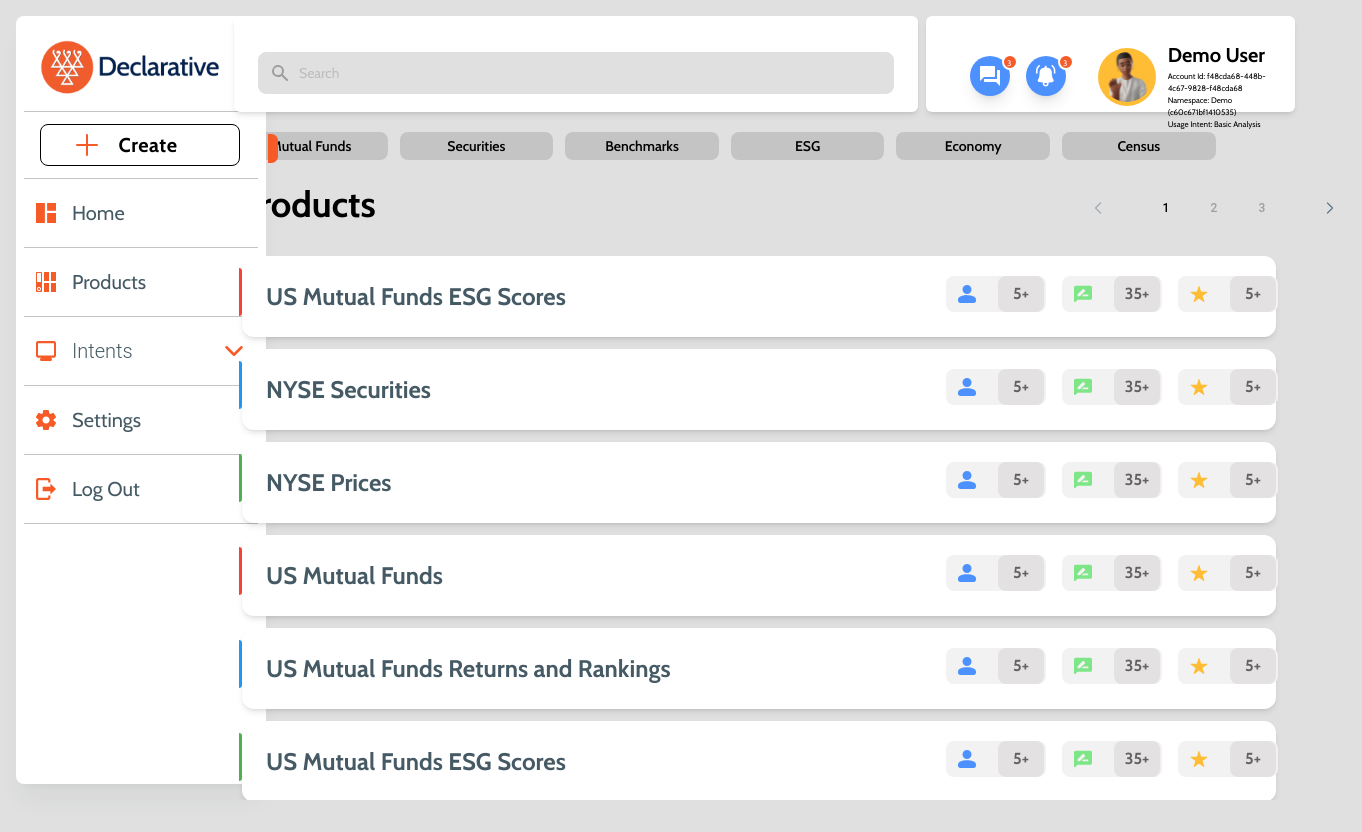
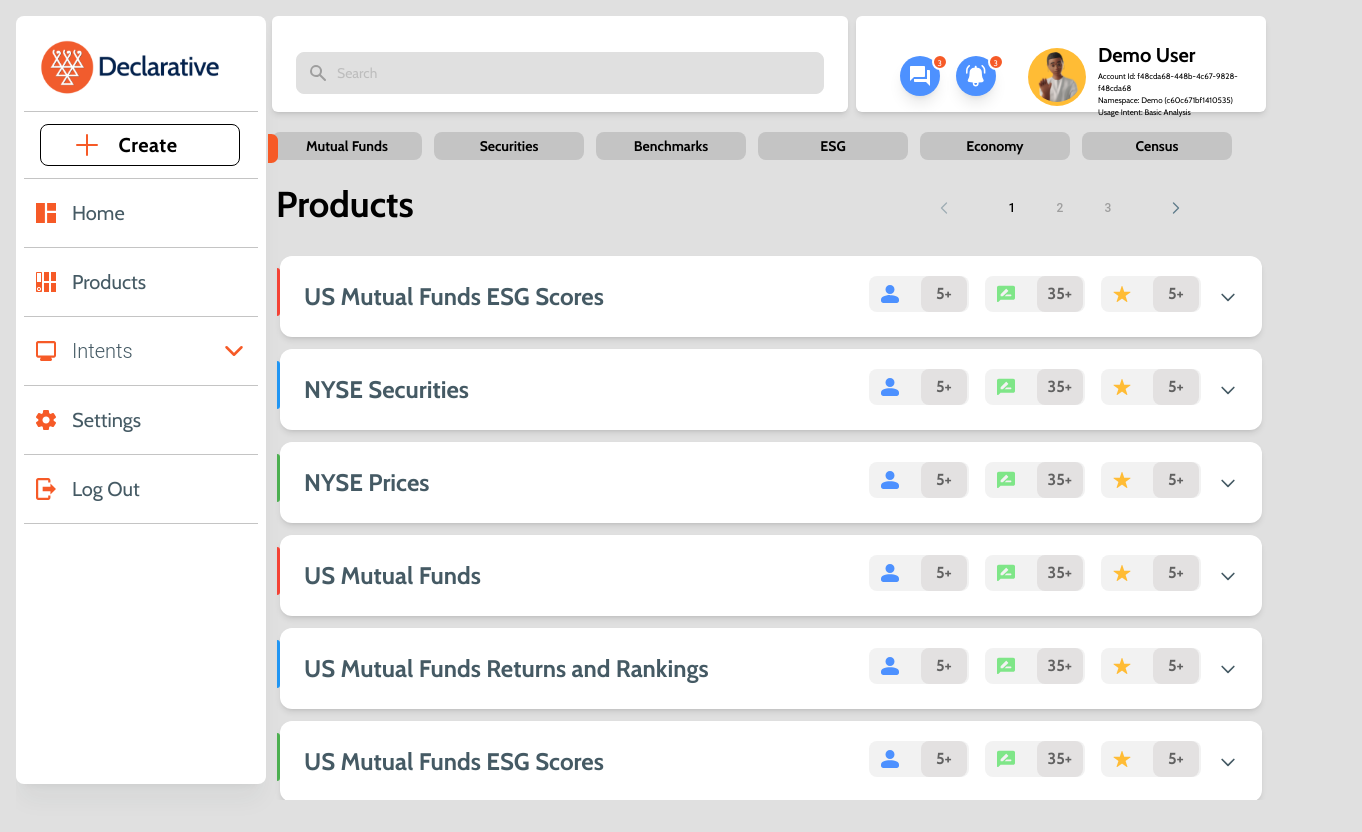
Before and after one commit to Umang1302/declarative, a Next.js app: page / in a window 1280 px wide. Shown: the whole page, 1362 px wide, since content can reach past the window. Built offline with nearby package versions, Linux system fonts and the light colour scheme.

Commit message:
lapout set for mac

```diff
--- a/src/app/layout.tsx
+++ b/src/app/layout.tsx
@@ -20,8 +20,8 @@ export default function RootLayout({
       <body
         className={cabin.className + " bg-gray-300" + " p-4 overflow-y-hidden"}
       >
-        <div className="flex">
-          <div className="flex h-[calc(96vh)] w-full max-w-[20rem]">
+        <div className="flex w-[100vw] h-[100vh] overflow-x-hidden overflow-y-hidden">
+          <div className="flex h-[96vh] w-full max-w-[10vw]">
             <Image
               className="absolute z-10 top-[134px] left-[268px]"
               src="/highlight.svg"
@@ -31,11 +31,11 @@ export default function RootLayout({
             />
             <Sidebar />
           </div>
-          <div className="w-[85%] h-[100vh] ml-[-2rem] ">
-            <div className="flex w-full h-[12vh] mb-3">
+          <div className="w-[85vw] h-[100vh]">
+            <div className="flex w-[90vw] h-[12vh] mb-3 ml-[10vw]">
               <Navsearchbar />
             </div>
-            <div className="h-[83vh] pr-3 w-full">{children}</div>
+            <div className="h-[83vh] ml-[10vw]">{children}</div>
           </div>
         </div>
       </body>
--- a/src/app/page.tsx
+++ b/src/app/page.tsx
@@ -54,7 +54,7 @@ export default function Dashboard() {
       <div className={`mt-5 ${cabin.className}`}>
         <LabelSection />
         <Hero />
-        <div className="-mt-[5vh] flex ml-[65vw]">
+        <div className="-mt-[5vh] flex ml-[50vw]">
           {/* <button className="bg-transparent shadow-none bg-white rounded-xl text-black flex py-3 px-12 h-[50px] w-[250px] hover:shadow-none">
             <div className="flex mt-[-5px]">
               <PlusIcon className="h-8 w-8 text-[#4D91FF] ml-[-2rem]" />{" "}
--- a/src/components/common/NavSearchbar.tsx
+++ b/src/components/common/NavSearchbar.tsx
@@ -8,7 +8,7 @@ import NavUserArea from "./NavUserArea";
 export default function Navsearchbar() {
   return (
     <>
-      <Card className="w-[75%] rounded-md mr-2">
+      <Card className="w-[45vw] rounded-md mr-2">
         <CardBody className="mt-3">
           <label htmlFor="simple-search" className="sr-only">
             Search
--- a/src/components/common/NavUserArea.tsx
+++ b/src/components/common/NavUserArea.tsx
@@ -30,7 +30,7 @@ import {
 
 export default function NavSearchbar() {
   return (
-    <Card className="w-[40%] rounded-md px-4 py-2">
+    <Card className="w-[32vw] rounded-md px-4 py-2">
       <div className="flex my-4 mx-2">
         <div className="flex gap-x-4 ml-5 mt-4">
           <div className="relative inline-flex w-fit">
--- a/src/components/dashboard/LabelSection.tsx
+++ b/src/components/dashboard/LabelSection.tsx
@@ -54,8 +54,7 @@ export default function LabelSection() {
           <button
             key={i}
             className={`w-[12vw] rounded-lg h-[3.5vh] text-sm
-               bg-[#C4C4C4] font-[600] text-[18px]
-             ${cabin.className}`}
+               bg-[#C4C4C4] font-[800] text-[20px] ${cabin.className}`}
           >
             {element.label}
           </button>
--- a/src/components/dashboard/ShowcaseProduct.tsx
+++ b/src/components/dashboard/ShowcaseProduct.tsx
@@ -68,15 +68,11 @@ export default function ShowcaseProduct({ page }: any) {
       id: 2,
       label: "Securities",
     },
-    {
-      id: 3,
-      label: "Benchmarks",
-    },
   ];
 
   return (
     <div
-      className={`mt-3 ${cabin.className} overflow-y-auto px-2 py-1 max-h-[70vh] w-[82vw]`}
+      className={`mt-3 ${cabin.className} overflow-y-auto px-2 py-1 max-h-[70vh] w-[78vw]`}
     >
       {productList.map((element: any, index: number) => (
         <div key={index} className=" my-3">
@@ -122,7 +118,7 @@ export default function ShowcaseProduct({ page }: any) {
                   <div className="w-[73vw] mt-2 bg-gray-300 h-[1px]" />
                 )}
 
-                <div className="flex absolute gap-x-4 top-5 left-[55vw]">
+                <div className="flex absolute gap-x-4 top-5 left-[46vw]">
                   <div className="w-[100px] h-[36px] px-2 rounded-lg bg-[#F2F2F2] flex justify-between">
                     <Image
                       alt=""
@@ -197,7 +193,7 @@ export default function ShowcaseProduct({ page }: any) {
                   <div className={`${cabin.className} px-5`}>
                     <div className="flex w-full">
                       <div className="w-full">
-                        <p className="w-[98%] mr-3 text-[18px] text-black font-[400]">
+                        <p className="w-[40vw] mr-3 text-[18px] text-black font-[400]">
                           {/* <p className="font-semibold">
                             Description about the product:{" "}
                           </p>{" "} */}
@@ -219,11 +215,11 @@ export default function ShowcaseProduct({ page }: any) {
                               </div>
                             </div>
                           </div>
-                          <div className="ml-[100px] w-[60%] flex gap-x-6">
+                          <div className="flex gap-x-3 ml-10">
                             {label.map((element, i) => (
                               <button
                                 key={i}
-                                className={`w-[10vw] mt-4 rounded-lg h-[3.5vh] border text-[16px] text-black bg-[#C4C4C4] font-[600]`}
+                                className={`w-[10vw] mt-4 rounded-lg h-[3.5vh] border text-[16px] text-black bg-[#C4C4C4] font-[600] px-2`}
                               >
                                 {element.label}
                               </button>
@@ -231,32 +227,32 @@ export default function ShowcaseProduct({ page }: any) {
                           </div>
                         </div>
                       </div>
-                      <div className="w-[50%] grid grid-cols-3 gap-x-3 text-black font-[600]">
-                        <button className="w-[8vw] rounded-lg h-[3.5vh] text-[18px] bg-[#A0EDA7]">
+                      <div className="w-[25vw]  grid grid-cols-3 gap-x-3 text-black font-[600] ml-[-25vw]">
+                        <button className="w-[8vw] rounded-lg h-[3.5vh] bg-[#A0EDA7]">
                           Security (2)
                         </button>
-                        <button className="w-[8vw] rounded-lg h-[3.5vh] text-[18px] bg-[#4D91FF]">
+                        <button className="w-[8vw] rounded-lg h-[3.5vh] bg-[#4D91FF]">
                           Profile
                         </button>
-                        <button className="w-[8vw] rounded-lg h-[3.5vh] text-[18px] bg-[#A0EDA7]">
+                        <button className="w-[8vw] rounded-lg h-[3.5vh] bg-[#A0EDA7]">
                           Attributes (29)
                         </button>
-                        <button className="w-[8vw] rounded-lg h-[3.5vh] text-[18px] bg-[#A0EDA7]">
+                        <button className="w-[8vw] rounded-lg h-[3.5vh] bg-[#A0EDA7]">
                           Privacy (2)
                         </button>
-                        <button className="w-[8vw] rounded-lg h-[3.5vh] text-[18px] bg-[#FFBC35]">
+                        <button className="w-[8vw] rounded-lg h-[3.5vh] bg-[#FFBC35]">
                           Metrics (2)
                         </button>
-                        <button className="w-[8vw] rounded-lg h-[3.5vh] text-[18px] bg-[#FFBC35]">
+                        <button className="w-[8vw] rounded-lg h-[3.5vh] bg-[#FFBC35]">
                           Access (2)
                         </button>
-                        <button className="w-[8vw] rounded-lg h-[3.5vh] text-[18px] bg-[#4D91FF]">
+                        <button className="w-[8vw] rounded-lg h-[3.5vh] bg-[#4D91FF]">
                           Lifecycle (1)
                         </button>
-                        <button className="w-[8vw] rounded-lg h-[3.5vh] text-[18px] bg-[#A0EDA7]">
+                        <button className="w-[8vw] rounded-lg h-[3.5vh] bg-[#A0EDA7]">
                           Rules (5) (98%)
                         </button>
-                        <button className="w-[8vw] rounded-lg h-[3.5vh] text-[18px] bg-[#A0EDA7]">
+                        <button className="w-[8vw] rounded-lg h-[3.5vh] bg-[#A0EDA7]">
                           Sharing (0)
                         </button>
                       </div>
```
Also changed, not shown: data.json.
